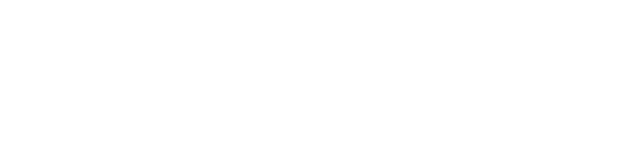
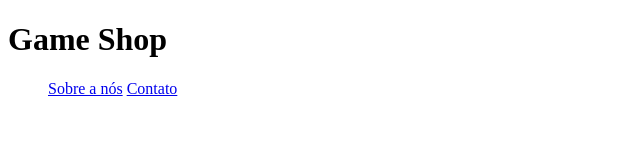
Before and after one commit to rafaelranery/curso_ebac_frontend, a plain HTML site: page gameshop.html in a window 1280 px wide. Shown: the whole page, without its empty margins (0-640 px from the left). Drawn offline with Linux system fonts and the light colour scheme.

Commit message:
header add

```diff
--- a/gameshop.html
+++ b/gameshop.html
@@ -9,6 +9,23 @@
 </head>
 
 <body>
+    <header>
+        <div class="container">
+            <h1>Game Shop</h1>
+            <div id="navbar">
+                <nav>
+                    <ul>
+                        <il>
+                            <a href="#about">Sobre a nós</a>
+                        </il>
+                        <il>
+                            <a href="#about">Contato</a>
+                        </il>
+                    </ul>
+                </nav>
+            </div>
+        </div>
+    </header>
 
 </body>
 </html>
```
